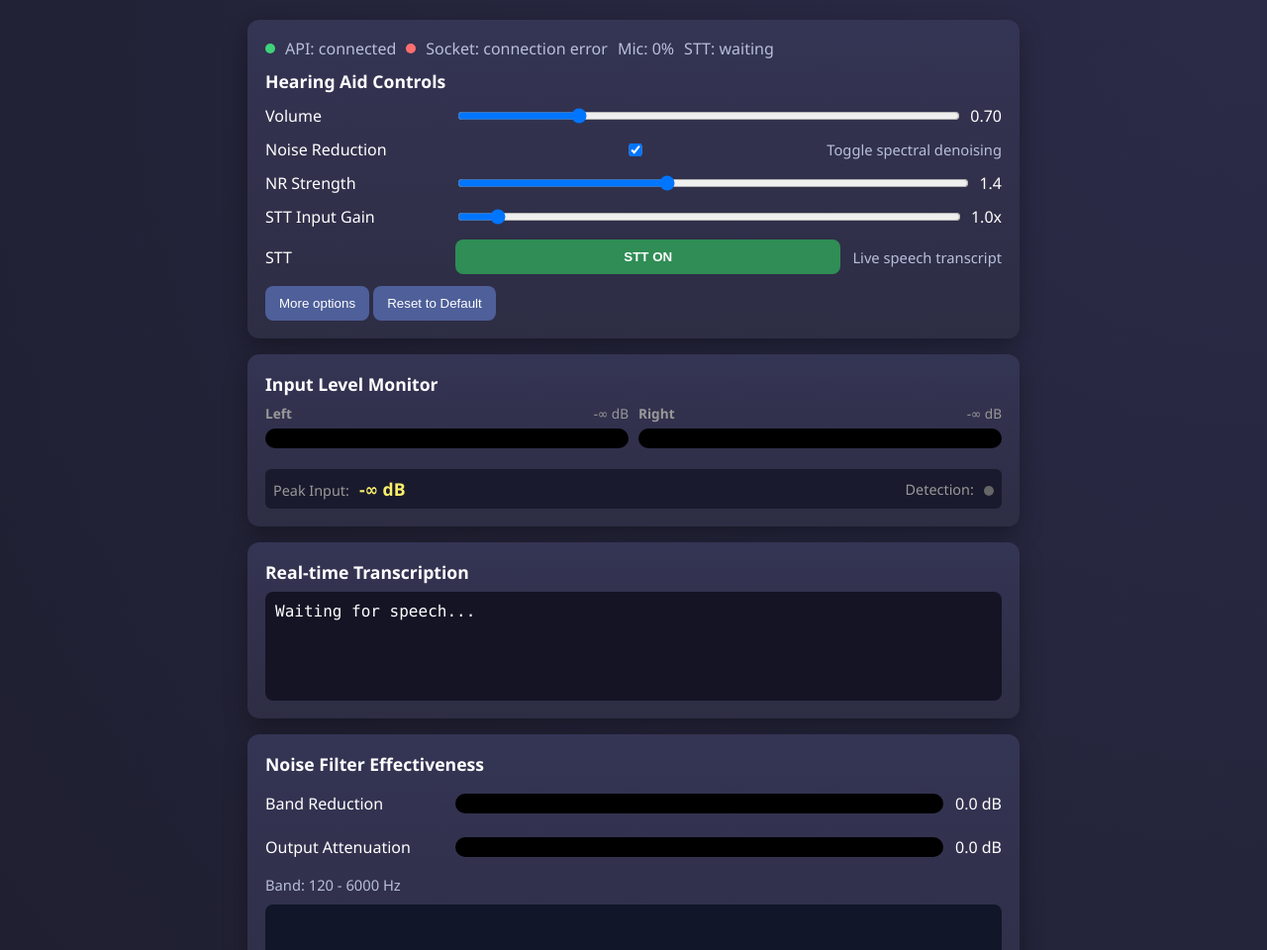
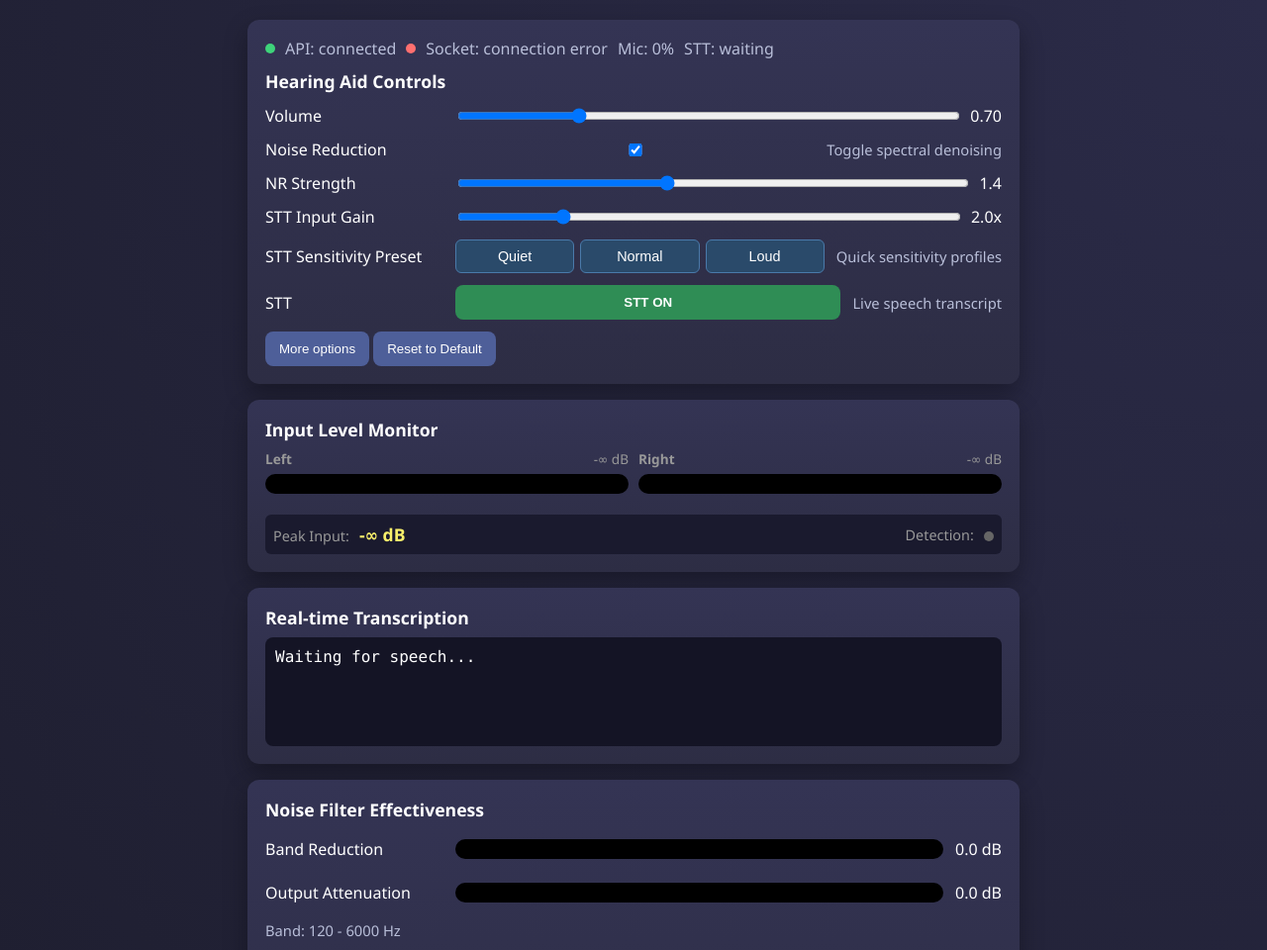
Before and after one commit to Leo001-bot/HA, a Flask app: page / in a window 1280 px wide. Shown: the top 960 px of the page at 99% size. Run offline with Flask 3, Linux system fonts and the light colour scheme; data that the repository does not hold is empty; a map, chart or similar area stays blank; some libraries are stand-ins or nearby versions.

Commit message:
Boost STT sensitivity with faster recognition and preset buttons
- Increased default STT input gain from 1.0x to 2.0x
- Lowered silence threshold from 0.008 to 0.005 for faster endpoint detection
- Reduced utterance silence timeout from 0.45s to 0.35s for quicker final recognition
- Added sensitivity preset buttons (Quiet: 4.0x, Normal: 2.0x, Loud: 1.0x)
- Updated default stt_gain slider value to 2.0
- Preset buttons highlight to show current sensitivity level

```diff
--- a/config.py
+++ b/config.py
@@ -24,7 +24,8 @@
             'near_end_suppression_strength': 0.6,
             'feedback_cancellation': True,
             'stt_enabled': True,
-            'stt_input_gain': 1.0,
+            'stt_input_gain': 2.0,
+            'stt_sensitivity': 'normal',
         }
         self._pending = self._active.copy()
         self._needs_swap = False
--- a/stt.py
+++ b/stt.py
@@ -25,8 +25,8 @@
         self._segment_seconds = 0.0
 
         # Tunables for real-time behavior.
-        self._silence_threshold = 0.008
-        self._utterance_silence_seconds = 0.45
+        self._silence_threshold = 0.005
+        self._utterance_silence_seconds = 0.35
         self._partial_emit_interval = 0.08
         self._partial_repeat_interval = 0.6
         self._max_segment_seconds = 12.0
--- a/templates/index.html
+++ b/templates/index.html
@@ -193,8 +193,17 @@
         </div>
         <div class="row">
             <label for="stt-gain">STT Input Gain</label>
-            <input type="range" id="stt-gain" min="0.5" max="8" step="0.1" value="1.0">
-            <span id="stt-gain-val">1.0x</span>
+            <input type="range" id="stt-gain" min="0.5" max="8" step="0.1" value="2.0">
+            <span id="stt-gain-val">2.0x</span>
+        </div>
+        <div class="row">
+            <label>STT Sensitivity Preset</label>
+            <div style="display:flex;gap:6px;">
+                <button id="stt-preset-quiet" type="button" style="flex:1;padding:8px;font-size:0.9rem;background:#2a4a6a;border:1px solid #4a7aaa;border-radius:6px;color:#fff;cursor:pointer;">Quiet</button>
+                <button id="stt-preset-normal" type="button" style="flex:1;padding:8px;font-size:0.9rem;background:#2a4a6a;border:1px solid #4a7aaa;border-radius:6px;color:#fff;cursor:pointer;">Normal</button>
+                <button id="stt-preset-loud" type="button" style="flex:1;padding:8px;font-size:0.9rem;background:#2a4a6a;border:1px solid #4a7aaa;border-radius:6px;color:#fff;cursor:pointer;">Loud</button>
+            </div>
+            <span class="hint">Quick sensitivity profiles</span>
         </div>
         <div class="row">
             <label for="stt-toggle">STT</label>
@@ -351,6 +360,9 @@
         sttGain: document.getElementById("stt-gain"),
         sttGainVal: document.getElementById("stt-gain-val"),
         sttToggle: document.getElementById("stt-toggle"),
+        sttPresetQuiet: document.getElementById("stt-preset-quiet"),
+        sttPresetNormal: document.getElementById("stt-preset-normal"),
+        sttPresetLoud: document.getElementById("stt-preset-loud"),
         moreOptionsToggle: document.getElementById("more-options-toggle"),
         moreOptionsPanel: document.getElementById("more-options-panel"),
         wirelessPreset: document.getElementById("wireless-preset"),
@@ -515,6 +527,21 @@
         if (typeof cfg.stt_input_gain === "number") {
             el.sttGain.value = cfg.stt_input_gain;
             el.sttGainVal.textContent = cfg.stt_input_gain.toFixed(1) + "x";
+            // Highlight matching preset
+            const gain = cfg.stt_input_gain;
+            if (gain >= 3.5) {
+                el.sttPresetQuiet.style.borderColor = "#88aaff";
+                el.sttPresetNormal.style.borderColor = "#4a7aaa";
+                el.sttPresetLoud.style.borderColor = "#4a7aaa";
+            } else if (gain <= 1.3) {
+                el.sttPresetQuiet.style.borderColor = "#4a7aaa";
+                el.sttPresetNormal.style.borderColor = "#4a7aaa";
+                el.sttPresetLoud.style.borderColor = "#88aaff";
+            } else {
+                el.sttPresetQuiet.style.borderColor = "#4a7aaa";
+                el.sttPresetNormal.style.borderColor = "#88aaff";
+                el.sttPresetLoud.style.borderColor = "#4a7aaa";
+            }
         }
         if (typeof cfg.stt_enabled === "boolean") sttEnabled = cfg.stt_enabled;
         refreshSttToggleButton();
@@ -612,7 +639,22 @@
         sendConfigDebounced();
     });
     el.sttGain.addEventListener("input", () => {
-        el.sttGainVal.textContent = Number(el.sttGain.value).toFixed(1) + "x";
+        const gain = Number(el.sttGain.value);
+        el.sttGainVal.textContent = gain.toFixed(1) + "x";
+        // Update preset highlighting
+        if (gain >= 3.5) {
+            el.sttPresetQuiet.style.borderColor = "#88aaff";
+            el.sttPresetNormal.style.borderColor = "#4a7aaa";
+            el.sttPresetLoud.style.borderColor = "#4a7aaa";
+        } else if (gain <= 1.3) {
+            el.sttPresetQuiet.style.borderColor = "#4a7aaa";
+            el.sttPresetNormal.style.borderColor = "#4a7aaa";
+            el.sttPresetLoud.style.borderColor = "#88aaff";
+        } else {
+            el.sttPresetQuiet.style.borderColor = "#4a7aaa";
+            el.sttPresetNormal.style.borderColor = "#88aaff";
+            el.sttPresetLoud.style.borderColor = "#4a7aaa";
+        }
         sendConfigDebounced();
     });
     el.sttToggle.addEventListener("click", async () => {
@@ -620,6 +662,34 @@
         refreshSttToggleButton();
         await sendConfigDebounced();
         updateSttStatusFromLiveness();
+    });
+
+    // STT Sensitivity Presets
+    el.sttPresetQuiet.addEventListener("click", async () => {
+        el.sttGain.value = 4.0;
+        el.sttGainVal.textContent = "4.0x";
+        el.sttPresetQuiet.style.borderColor = "#88aaff";
+        el.sttPresetNormal.style.borderColor = "#4a7aaa";
+        el.sttPresetLoud.style.borderColor = "#4a7aaa";
+        await sendConfigDebounced();
+    });
+
+    el.sttPresetNormal.addEventListener("click", async () => {
+        el.sttGain.value = 2.0;
+        el.sttGainVal.textContent = "2.0x";
+        el.sttPresetQuiet.style.borderColor = "#4a7aaa";
+        el.sttPresetNormal.style.borderColor = "#88aaff";
+        el.sttPresetLoud.style.borderColor = "#4a7aaa";
+        await sendConfigDebounced();
+    });
+
+    el.sttPresetLoud.addEventListener("click", async () => {
+        el.sttGain.value = 1.0;
+        el.sttGainVal.textContent = "1.0x";
+        el.sttPresetQuiet.style.borderColor = "#4a7aaa";
+        el.sttPresetNormal.style.borderColor = "#4a7aaa";
+        el.sttPresetLoud.style.borderColor = "#88aaff";
+        await sendConfigDebounced();
     });
 
     el.moreOptionsToggle.addEventListener("click", () => {
```
